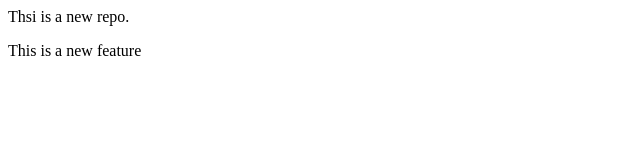
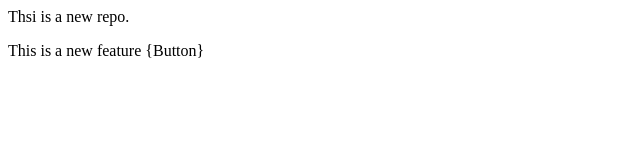
Before and after one commit to Mohnish27-dev/localrepo, a plain HTML site: page index.html in a window 1280 px wide. Shown: the full height of the page, 0-640 px from the left. Drawn offline with Linux system fonts and the light colour scheme.

Commit message:
Add button

```diff
--- a/index.html
+++ b/index.html
@@ -1,2 +1,2 @@
 <p>Thsi is a new repo.</p>
-<p>This is a new feature</p>
+<p>This is a new feature {Button}</p>
```
